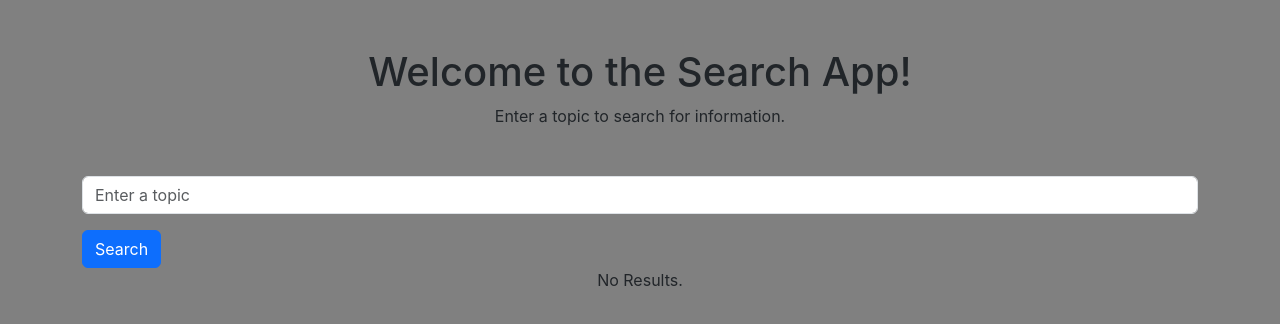
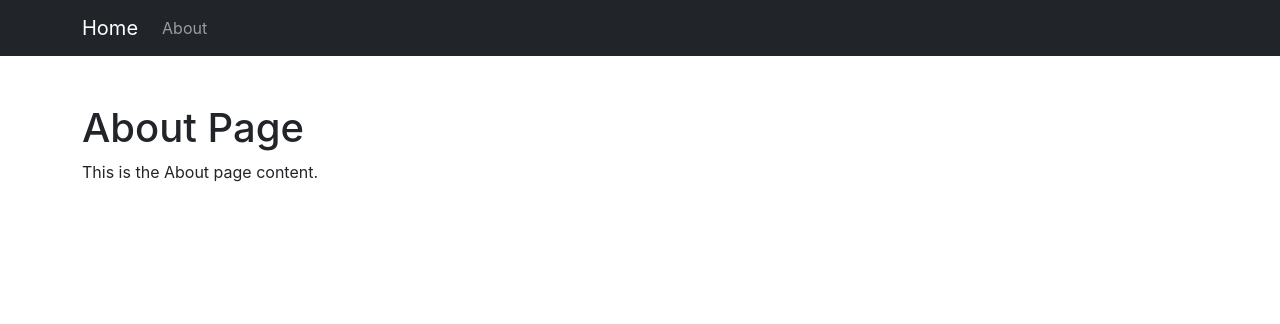
Before and after one commit to MrR-o-b-o-t/Presidio, a React (Create React App) app in the folder client/: page /about in a window 1280 px wide. Shown: the top 324 px of the page. Built offline with nearby package versions, Linux system fonts and the light colour scheme.

Commit message:
Add Navbar. Add About page.

```diff
--- a/client/src/App.css
+++ /dev/null
@@ -1,3 +0,0 @@
-body{
-    background-color: grey;
-}
--- a/client/src/App.js
+++ b/client/src/App.js
@@ -1,13 +1,17 @@
-import "./App.css";
+import React from "react";
+import { BrowserRouter as Router, Routes, Route } from "react-router-dom";
+import Home from "./pages/Home/Home";
+import About from "./pages/About/About";
+import Navbar from "./Components/Navbar/Navbar";
 
-import Home from "./pages/Home/Home";
-
-function App() {
+export default function App() {
   return (
-    <div>
-      <Home />
-    </div>
+    <Router>
+      <Navbar />
+      <Routes>
+        <Route path="/" element={<Home />} />
+        <Route path="/about" element={<About />} />
+      </Routes>
+    </Router>
   );
 }
-
-export default App;
--- /dev/null
+++ b/client/src/Components/Navbar/Navbar.js
@@ -0,0 +1,34 @@
+import React from "react";
+import { Link } from "react-router-dom";
+
+export default function Navbar() {
+  return (
+    <nav className="navbar navbar-expand-lg navbar-dark bg-dark">
+      <div className="container">
+        <Link className="navbar-brand" to="/">
+          Home
+        </Link>
+        <button
+          className="navbar-toggler"
+          type="button"
+          data-bs-toggle="collapse"
+          data-bs-target="#navbarNav"
+          aria-controls="navbarNav"
+          aria-expanded="false"
+          aria-label="Toggle navigation"
+        >
+          <span className="navbar-toggler-icon"></span>
+        </button>
+        <div className="collapse navbar-collapse" id="navbarNav">
+          <ul className="navbar-nav">
+            <li className="nav-item">
+              <Link className="nav-link" to="/about">
+                About
+              </Link>
+            </li>
+          </ul>
+        </div>
+      </div>
+    </nav>
+  );
+}
--- /dev/null
+++ b/client/src/pages/About/About.js
@@ -0,0 +1,10 @@
+import React from "react";
+
+export default function About() {
+  return (
+    <div className="container mt-5">
+      <h1>About Page</h1>
+      <p>This is the About page content.</p>
+    </div>
+  );
+}
--- /dev/null
+++ b/package.json
@@ -0,0 +1,5 @@
+{
+  "dependencies": {
+    "react-router-dom": "^6.14.1"
+  }
+}
```
Also changed, not shown: 1 other file (tests, documents, lock files or other folders).
